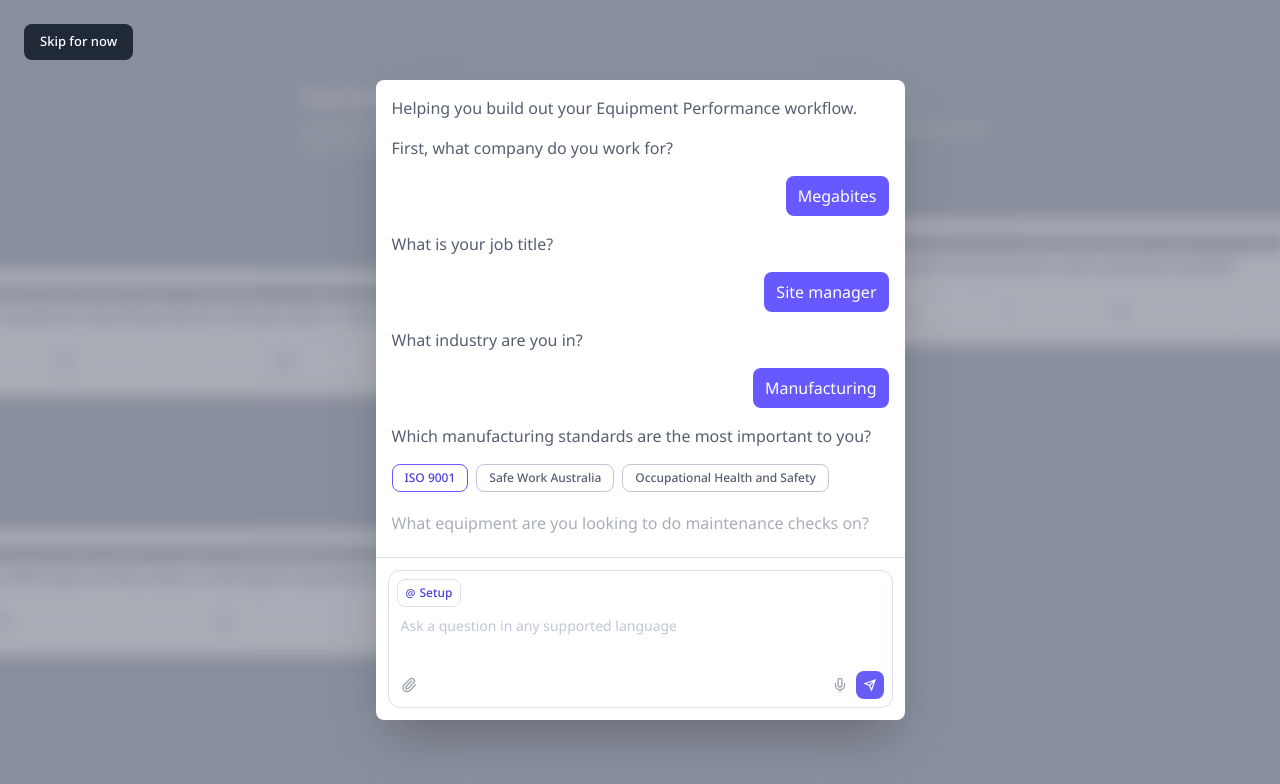
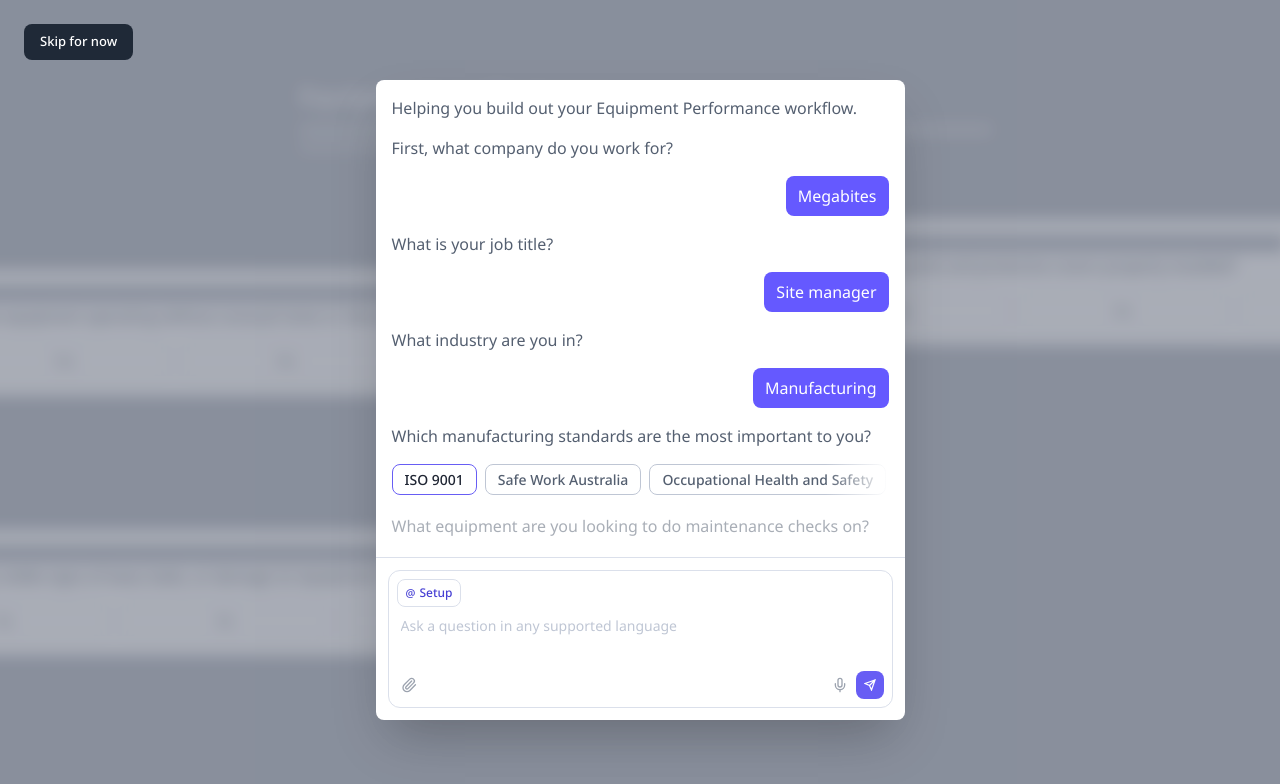
Before and after one commit to Tongpnk/safetyculture-onboarding, a React (Vite) app: page /plan in a window 1280 px wide. Both pictures are taken after a click on the button 408 px from the left and 685 px from the top of the page. Shown: the top 784 px of the page. Built offline with nearby package versions, Linux system fonts and the light colour scheme.

Commit message:
Plan: update selected chip style to match Figma (dark text #1F2533, purple border #675DF4, 14px)

```diff
--- a/src/screens/Plan.tsx
+++ b/src/screens/Plan.tsx
@@ -87,9 +87,9 @@ const wait = (ms: number) => new Promise<void>(res => setTimeout(res, ms))
 function Tag({ label, selected }: { label: string; selected: boolean }) {
   return (
     <span
-      className="inline-flex items-center px-3 py-1 rounded-lg text-[12px] font-medium border mr-2 flex-shrink-0 whitespace-nowrap"
+      className="inline-flex items-center px-3 py-1 rounded-lg text-[14px] font-medium border mr-2 flex-shrink-0 whitespace-nowrap"
       style={selected
-        ? { borderColor: '#6559FF', color: '#4740D4', backgroundColor: 'white' }
+        ? { borderColor: '#675DF4', color: '#1F2533', backgroundColor: 'white' }
         : { borderColor: '#BFC6D4', color: '#545F70', backgroundColor: 'white' }}
     >
       {label}
```
